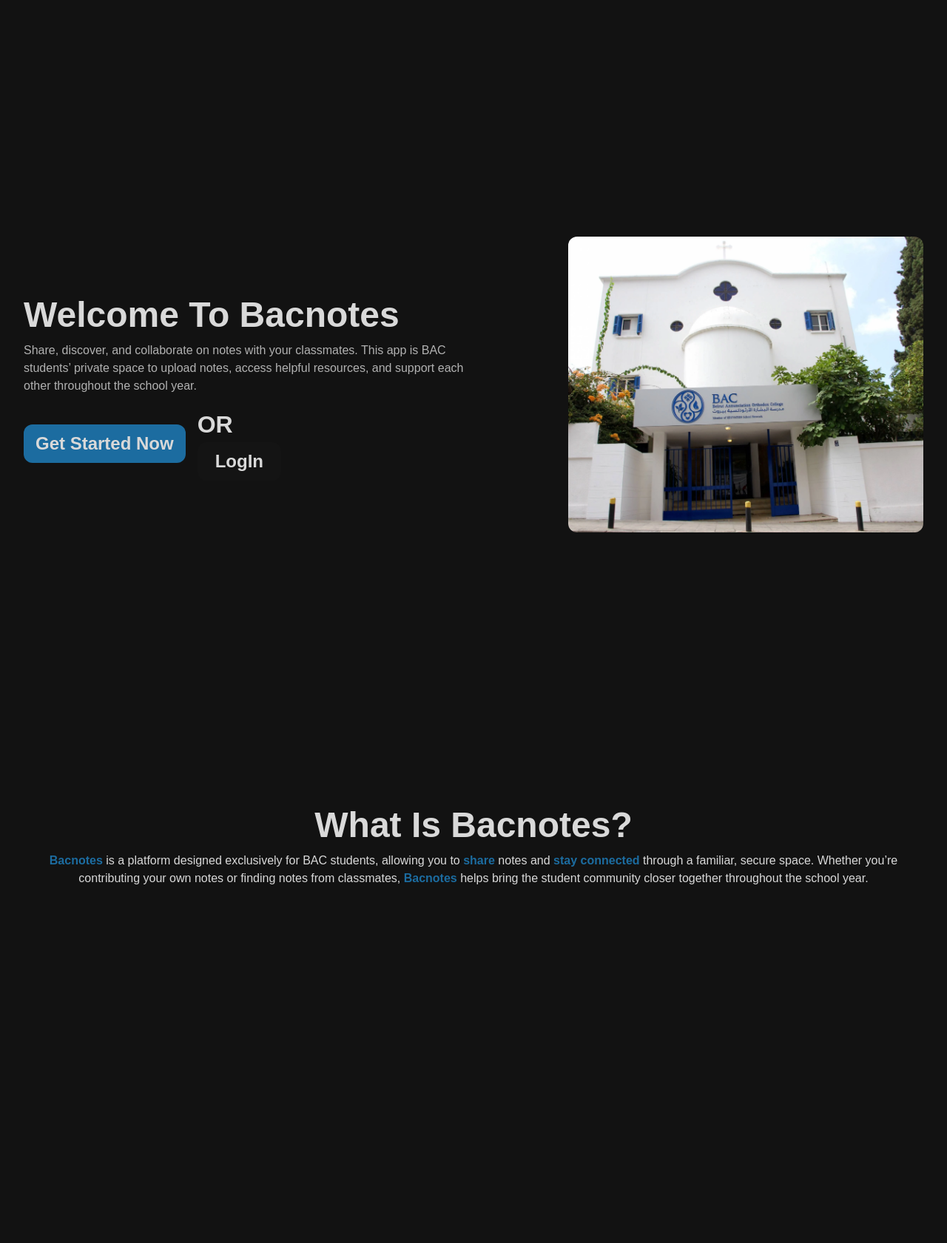
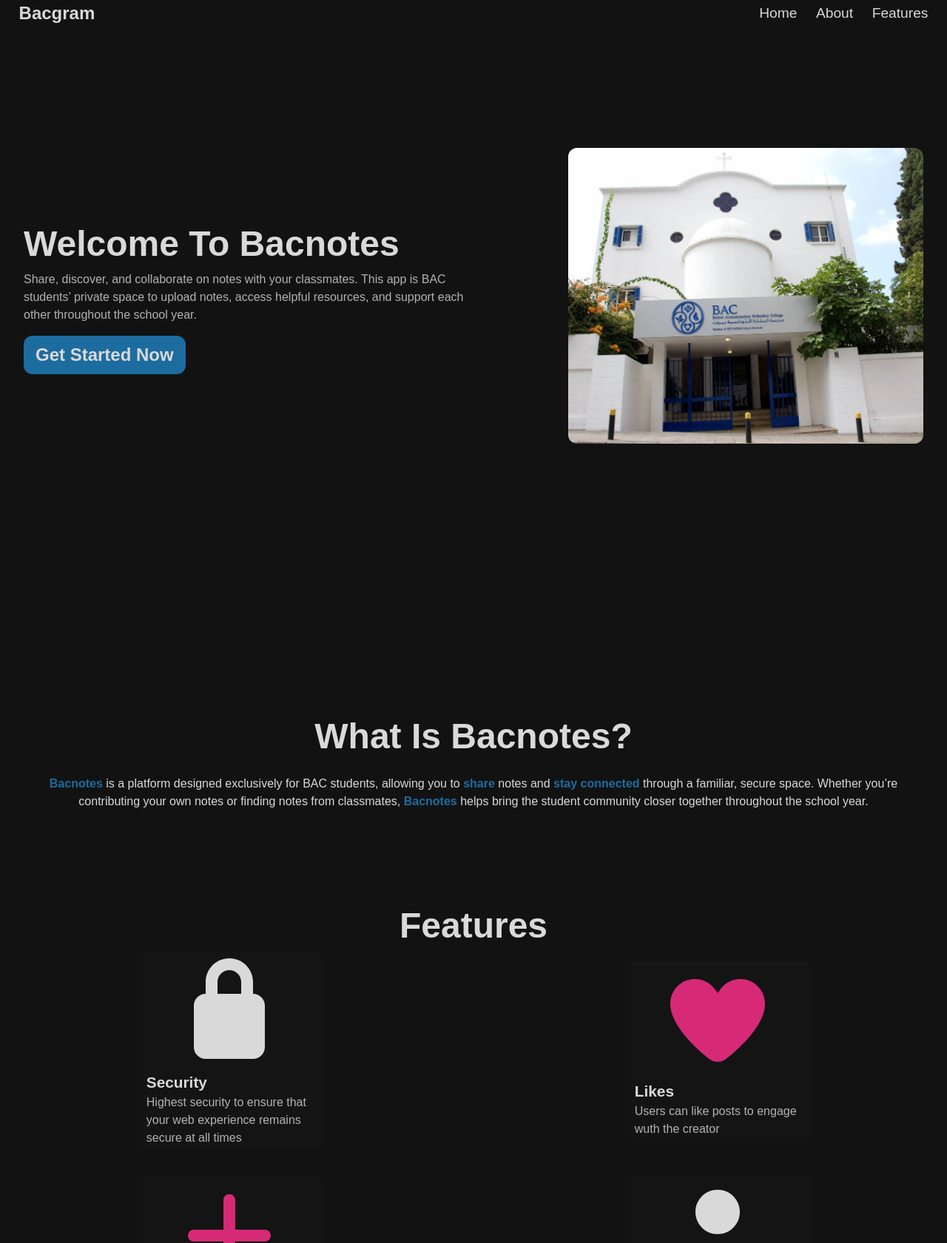
Before and after one commit to Jad-Kobeissi/bacnotes, a Next.js app: page / in a window 1280 px wide. Shown: the top 1681 px of the page at 74% size. Before the commit the page ends 1200 px from the top, so only its background shows below. Built offline with nearby package versions, Linux system fonts and the light colour scheme.

Commit message:
Add navigation and feature components with animations;

```diff
--- a/app/globals.css
+++ b/app/globals.css
@@ -12,3 +12,6 @@
 @theme {
   --breakpoint-landing-md: 650px;
 }
+html {
+  scroll-behavior: smooth;
+}
--- /dev/null
+++ b/app/heart-solid-full.tsx
@@ -0,0 +1,12 @@
+export default function Heart() {
+  return (
+    <svg
+      xmlns="http://www.w3.org/2000/svg"
+      viewBox="0 0 640 640"
+      fill="#D62976"
+      className="w-[10rem]"
+    >
+      <path d="M305 151.1L320 171.8L335 151.1C360 116.5 400.2 96 442.9 96C516.4 96 576 155.6 576 229.1L576 231.7C576 343.9 436.1 474.2 363.1 529.9C350.7 539.3 335.5 544 320 544C304.5 544 289.2 539.4 276.9 529.9C203.9 474.2 64 343.9 64 231.7L64 229.1C64 155.6 123.6 96 197.1 96C239.8 96 280 116.5 305 151.1z" />
+    </svg>
+  );
+}
--- /dev/null
+++ b/app/lock-solid-full.tsx
@@ -0,0 +1,12 @@
+export default function Lock() {
+  return (
+    <svg
+      xmlns="http://www.w3.org/2000/svg"
+      viewBox="0 0 640 640"
+      fill="#d9d9d9"
+      className="w-[10rem]"
+    >
+      <path d="M256 160L256 224L384 224L384 160C384 124.7 355.3 96 320 96C284.7 96 256 124.7 256 160zM192 224L192 160C192 89.3 249.3 32 320 32C390.7 32 448 89.3 448 160L448 224C483.3 224 512 252.7 512 288L512 512C512 547.3 483.3 576 448 576L192 576C156.7 576 128 547.3 128 512L128 288C128 252.7 156.7 224 192 224z" />
+    </svg>
+  );
+}
--- a/app/page.tsx
+++ b/app/page.tsx
@@ -1,41 +1,89 @@
+"use client";
+import { useInView } from "react-intersection-observer";
+import Heart from "./heart-solid-full";
+import Lock from "./lock-solid-full";
+import Plus from "./plus-solid-full";
+import User from "./user-solid-full";
+import { motion } from "motion/react";
+import { useRouter } from "next/navigation";
+import Link from "next/link";
+function Nav() {
+  return (
+    <nav className="fixed w-screen flex items-center justify-between px-[2vw] bg-[#121212]">
+      <button className="text-[1.5rem] font-bold">Bacgram</button>
+      <div className="flex items-center justify-center gap-[2vw] text-[1.2rem]">
+        <div className="relative group">
+          <Link href={"#home"}>Home</Link>
+          <span className="bg-[#d9d9d9] w-0 h-0.5 bottom-0 left-0 absolute group-hover:w-full group-focus:w-full group-active:w-full transition-all duration-200"></span>
+        </div>
+        <div>
+          <Link href={"#about"}>About</Link>
+          <span className="bg-[#d9d9d9] w-0 h-0.5 bottom-0 left-0 absolute group-hover:w-full group-focus:w-full group-active:w-full transition-all duration-200"></span>
+        </div>
+        <div className="group relative">
+          <Link href={"#features"}>Features</Link>
+          <span className="bg-[#d9d9d9] w-0 h-0.5 bottom-0 left-0 absolute group-hover:w-full group-focus:w-full group-active:w-full transition-all duration-200"></span>
+        </div>
+      </div>
+    </nav>
+  );
+}
 function Home() {
+  const [ref, inView] = useInView({
+    triggerOnce: false,
+    threshold: 0.8,
+  });
+  const router = useRouter();
   return (
-    <div
+    <motion.div
+      className="flex landing-md:flex-row flex-col-reverse items-center justify-between landing-md:px-[2rem] w-screen landing-md:mt-0 mt-[15vh] mb-[15vh]"
       id="home"
-      className="flex landing-md:flex-row flex-col-reverse items-center justify-between landing-md:px-[2rem] w-screen mt-[15vh]"
+      initial={{ opacity: 0, y: 20 }}
+      animate={inView ? { opacity: 1, y: 0 } : {}}
+      transition={{ duration: 0.3 }}
+      ref={ref}
     >
-      <div className="flex flex-col items-start justify-center landing-md:min-h-screen py-4 landing-md:w-1/2 w-screen">
-        <h1 className="text-[3rem] font-bold text-left">Welcome To Bacnotes</h1>
-        <p className="text-[#d9d9d9cc]">
+      <div className="flex flex-col landing-md:items-start items-center justify-center landing-md:min-h-screen py-4 landing-md:w-1/2 w-screen">
+        <h1 className="text-[3rem] font-bold text-center landing-md:text-left">
+          Welcome To Bacnotes
+        </h1>
+        <p className="text-[#d9d9d9cc] text-center landing-md:text-left">
           Share, discover, and collaborate on notes with your classmates. This
           app is BAC students’ private space to upload notes, access helpful
           resources, and support each other throughout the school year.
         </p>
-        <div className="flex gap-4 items-center justify-center mt-4">
-          <button className="text-[1.5rem] rounded-xl bg-[#1C6CA0] font-bold px-4 py-2 hover:bg-[#145a86] whitespace-nowrap">
+        <div className="flex gap-4 items-center justify-center mt-4 landing-md:w-fit w-screen">
+          <button
+            className="text-[1.5rem] rounded-xl bg-[#1C6CA0] font-bold px-4 py-2 hover:bg-[#145a86] whitespace-nowrap"
+            onClick={() => router.push("/signup")}
+          >
             Get Started Now
           </button>
-          <div className="hidden landing-md:block">
-            <h1 className="font-bold text-[2rem]">OR</h1>
-            <button className="text-[1.5rem] rounded-xl bg-[#141414] font-bold px-6 py-2">
-              LogIn
-            </button>
-          </div>
         </div>
       </div>
       <div className="landing-md:w-1/2 flex justify-end">
         <img src="/bac.png" className="w-[30rem] rounded-xl" />
       </div>
-    </div>
+    </motion.div>
   );
 }
 function About() {
+  const [ref, inView] = useInView({
+    triggerOnce: false,
+    threshold: 0.8,
+  });
   return (
-    <div
+    <motion.div
       id="about"
-      className="flex flex-col items-center justify-center landing-md:px-[2rem] w-screen mt-[20vh]"
+      className="flex flex-col items-center justify-center landing-md:px-[2rem] w-screen mt-[20vh] gap-4"
+      initial={{ opacity: 0, y: 20 }}
+      animate={inView ? { opacity: 1, y: 0 } : {}}
+      transition={{ duration: 0.3 }}
+      ref={ref}
     >
-      <h1 className="text-[3rem] font-bold">What Is Bacnotes?</h1>
+      <h1 className="md:text-[3rem] text-[2.5rem] font-bold text-center">
+        What Is Bacnotes?
+      </h1>
       <p className="text-[#d9d9d9] text-center">
         <span className="text-[#1C6CA0] font-bold">Bacnotes</span> is a platform
         designed exclusively for BAC students, allowing you to{" "}
@@ -46,14 +94,74 @@
         <span className="text-[#1C6CA0] font-bold">Bacnotes</span> helps bring
         the student community closer together throughout the school year.
       </p>
+    </motion.div>
+  );
+}
+function Card({
+  title,
+  description,
+  Svg,
+}: {
+  title: string;
+  description: string;
+  Svg: any;
+}) {
+  const [ref, inView] = useInView({
+    triggerOnce: false,
+    threshold: 0.8,
+  });
+  return (
+    <motion.div
+      initial={{ opacity: 0, y: 20 }}
+      animate={inView ? { opacity: 1, y: 0 } : {}}
+      transition={{ duration: 0.3 }}
+      ref={ref}
+      className="bg-[#141414] w-[250px] h-fit rounded-md flex flex-col items-center justify-center"
+    >
+      <Svg />
+      <div className="ml-[1vw]">
+        <h1 className="capitalize text-[1.3rem] font-bold">{title}</h1>
+        <p className="text-[#d9d9d9cc]">{description}</p>
+      </div>
+    </motion.div>
+  );
+}
+function Features() {
+  return (
+    <div className="my-[15vh]" id="features">
+      <h1 className="text-[3rem] text-center font-bold">Features</h1>
+      <div className="grid grid-cols-1 landing-md:grid-cols-2 place-items-center gap-[5vh]">
+        <Card
+          title="Security"
+          description="Highest security to ensure that your web experience remains secure at all times"
+          Svg={Lock}
+        />
+        <Card
+          title="Likes"
+          description="Users can like posts to engage wuth the creator"
+          Svg={Heart}
+        />
+        <Card
+          title="Post Creation"
+          description="Users can create posts, with an image option being available"
+          Svg={Plus}
+        />
+        <Card
+          title="Profile"
+          description="User profiles are available with username, grade and followers"
+          Svg={User}
+        />
+      </div>
     </div>
   );
 }
 export default function Page() {
   return (
-    <>
+    <div className="overflow-x-hidden">
+      <Nav />
       <Home />
       <About />
-    </>
+      <Features />
+    </div>
   );
 }
--- /dev/null
+++ b/app/plus-solid-full.tsx
@@ -0,0 +1,12 @@
+export default function Plus() {
+  return (
+    <svg
+      xmlns="http://www.w3.org/2000/svg"
+      viewBox="0 0 640 640"
+      fill="#D62976"
+      className="w-[10rem]"
+    >
+      <path d="M352 128C352 110.3 337.7 96 320 96C302.3 96 288 110.3 288 128L288 288L128 288C110.3 288 96 302.3 96 320C96 337.7 110.3 352 128 352L288 352L288 512C288 529.7 302.3 544 320 544C337.7 544 352 529.7 352 512L352 352L512 352C529.7 352 544 337.7 544 320C544 302.3 529.7 288 512 288L352 288L352 128z" />
+    </svg>
+  );
+}
--- /dev/null
+++ b/app/user-solid-full.tsx
@@ -0,0 +1,12 @@
+export default function User() {
+  return (
+    <svg
+      xmlns="http://www.w3.org/2000/svg"
+      viewBox="0 0 640 640"
+      fill="#d9d9d9"
+      className="w-[10rem]"
+    >
+      <path d="M320 312C386.3 312 440 258.3 440 192C440 125.7 386.3 72 320 72C253.7 72 200 125.7 200 192C200 258.3 253.7 312 320 312zM290.3 368C191.8 368 112 447.8 112 546.3C112 562.7 125.3 576 141.7 576L498.3 576C514.7 576 528 562.7 528 546.3C528 447.8 448.2 368 349.7 368L290.3 368z" />
+    </svg>
+  );
+}
--- a/package.json
+++ b/package.json
@@ -15,10 +15,12 @@
     "bcrypt": "^6.0.0",
     "cookies-next": "^6.1.0",
     "jsonwebtoken": "^9.0.2",
+    "motion": "^12.23.13",
     "next": "15.5.3",
     "prisma": "^6.16.1",
     "react": "19.1.0",
-    "react-dom": "19.1.0"
+    "react-dom": "19.1.0",
+    "react-intersection-observer": "^9.16.0"
   },
   "devDependencies": {
     "@biomejs/biome": "2.2.0",
```
Also changed, not shown: 1 other file (tests, documents, lock files or other folders).
